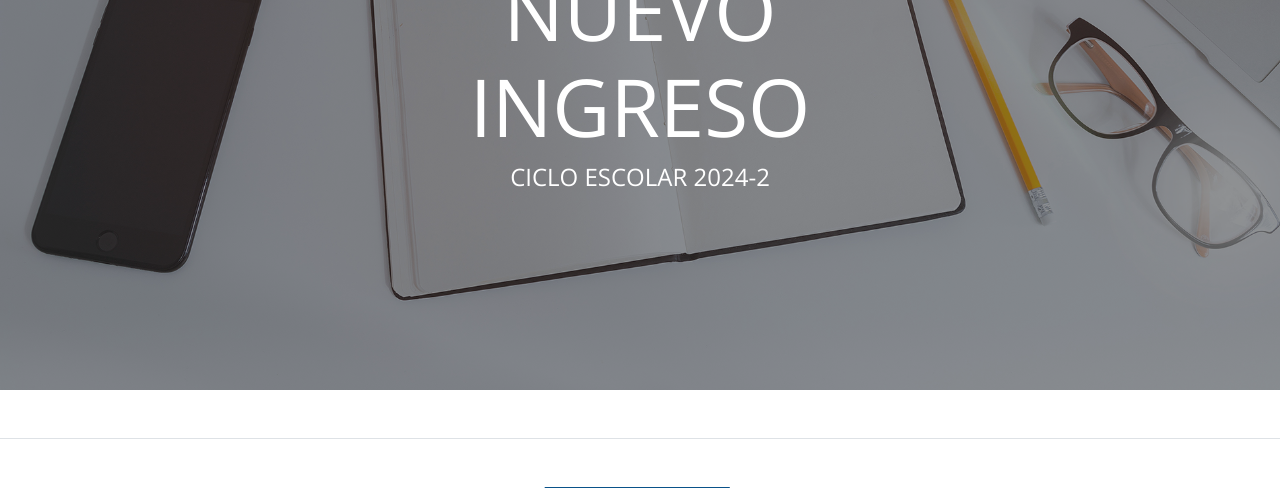
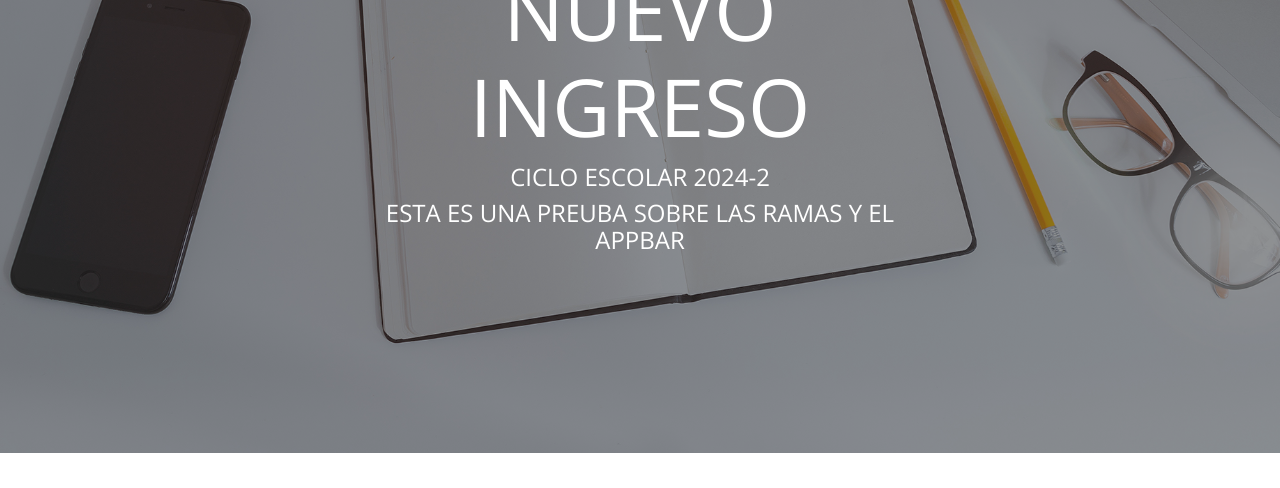
Before and after one commit to Zentrx2120/Intro_GitHub, a PHP site: page / in a window 1280 px wide. Shown: the part 430-918 px from the top of the page. Run offline with PHP 8.4, Linux system fonts and the light colour scheme; some libraries are stand-ins or nearby versions.

Commit message:
Mensaje AppBar en el main

```diff
--- a/index.php
+++ b/index.php
@@ -19,6 +19,7 @@ deserunt mollit anim id est laborum. -->
                         <div class="site-heading text-uppercase">
                             <h1>Examen Para Alumnos De Nuevo Ingreso</h1>
                             <span class="subheading">Ciclo Escolar 2024-2</span>
+                            <span class="subheading">Esta es una preuba sobre las ramas y el AppBar</span>
                         </div>
                     </div>
                 </div>
```
